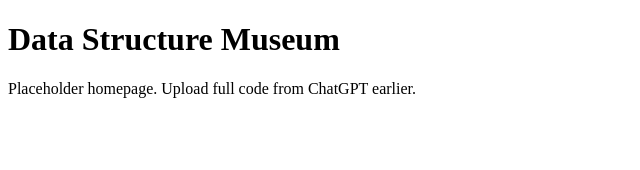
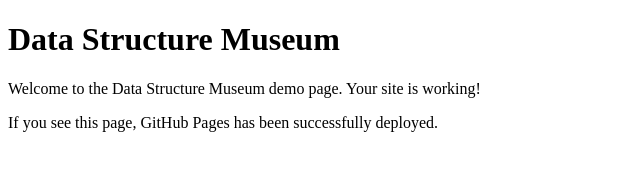
Before and after one commit to mileswan921212-blip/ds-museum, a plain HTML site: page index.html in a window 1280 px wide. Shown: the whole page, without its empty margins (0-640 px from the left). Drawn offline with Linux system fonts and the light colour scheme.

Commit message:
Update index.html

```diff
--- a/index.html
+++ b/index.html
@@ -1,2 +1,16 @@
 <!DOCTYPE html>
-<html><body><h1>Data Structure Museum</h1><p>Placeholder homepage. Upload full code from ChatGPT earlier.</p></body></html>
+<html lang="en">
+<head>
+    <meta charset="UTF-8" />
+    <meta name="viewport" content="width=device-width, initial-scale=1.0" />
+    <title>Data Structure Museum</title>
+    <link rel="stylesheet" href="style.css" />
+</head>
+<body>
+    <h1>Data Structure Museum</h1>
+    <p>Welcome to the Data Structure Museum demo page. Your site is working!</p>
+    <p>If you see this page, GitHub Pages has been successfully deployed.</p>
+
+    <script src="script.js"></script>
+</body>
+</html>
```
